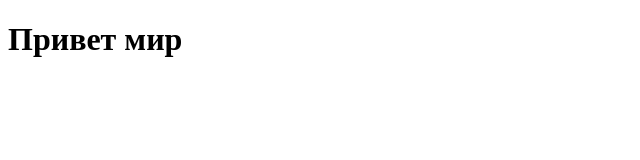
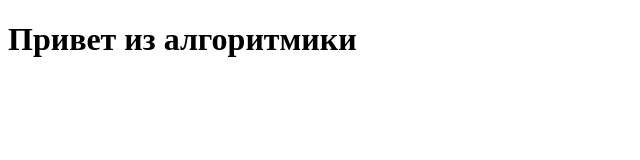
Before and after one commit to Ysopp-san/firstprodect, a plain HTML site: page index.html in a window 1280 px wide. Shown: the whole page, without its empty margins (0-640 px from the left). Drawn offline with Linux system fonts and the light colour scheme.

Commit message:
Update index.html
текст "привет из алгоритмики"

```diff
--- a/index.html
+++ b/index.html
@@ -7,6 +7,6 @@
     <title>Document</title>
 </head>
 <body>
-    <h1>Привет мир</h1>
+    <h1>Привет из алгоритмики</h1>
 </body>
 </html>
```
